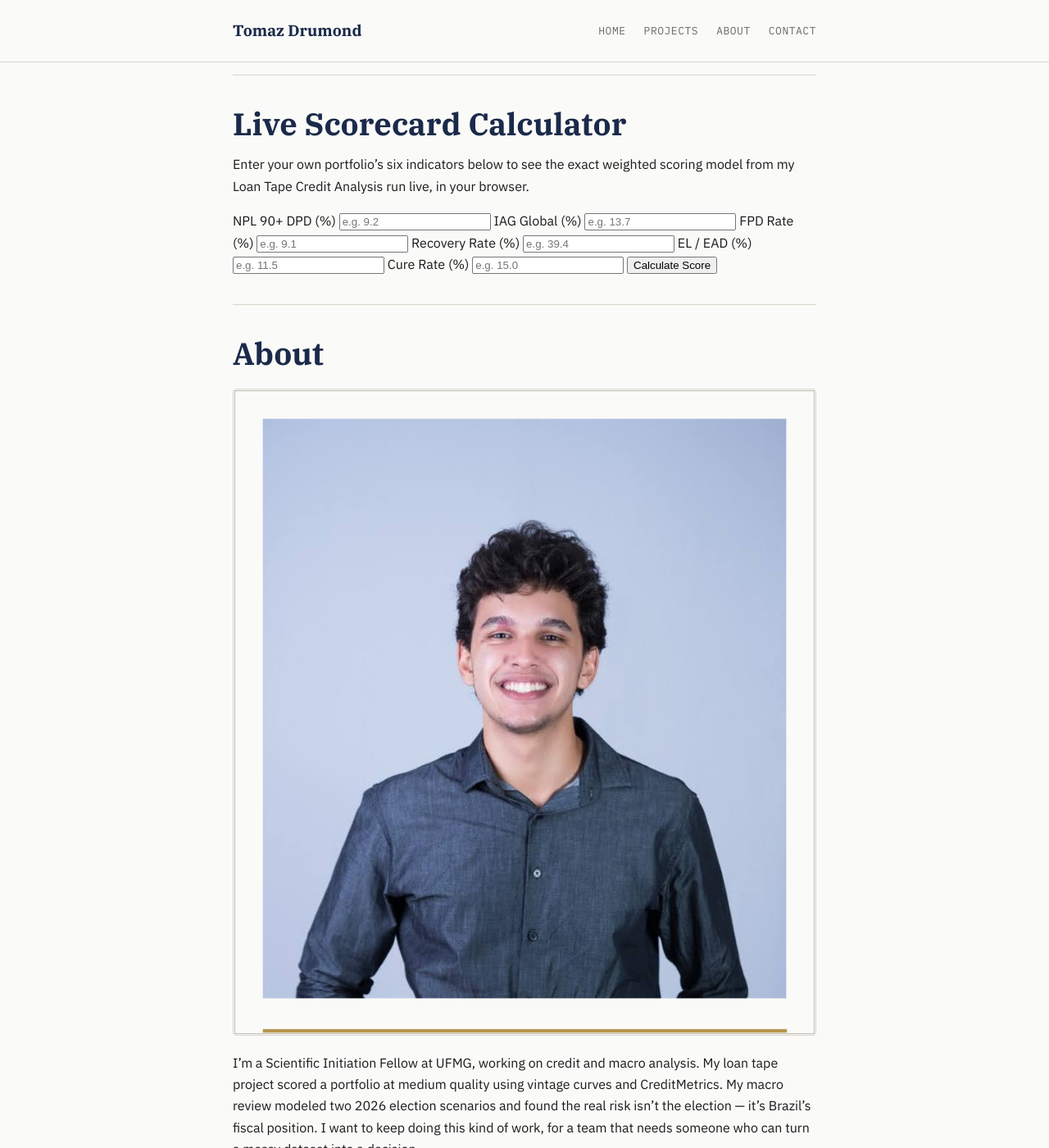
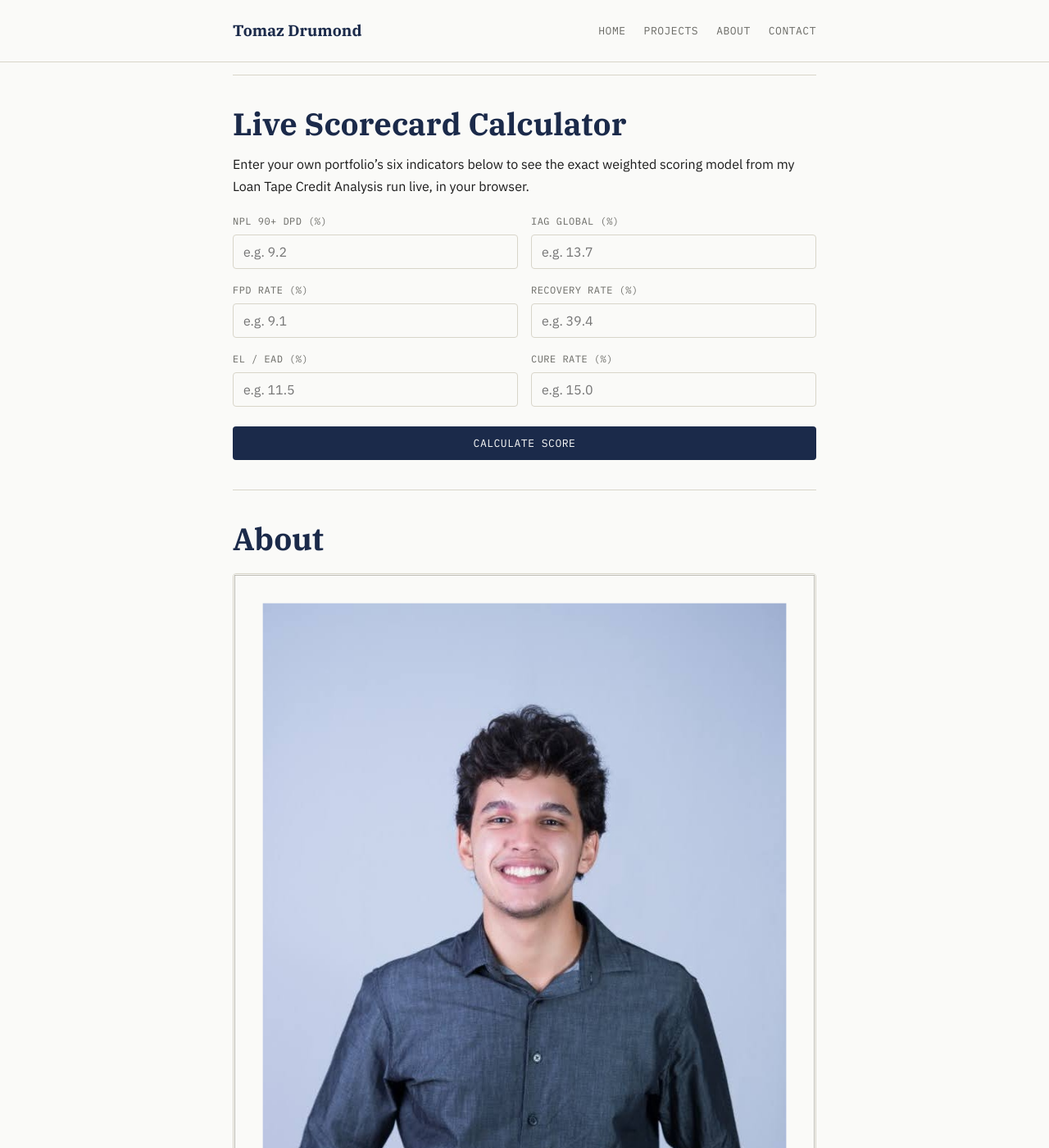
Before and after one commit to TomazDrumond/TomazDrumond.github.io, a Jekyll site: the page built from index.md, in a window 1280 px wide and 1400 px high, scrolled down 2425 px. Shown: the whole window at 82% size. Built offline with Jekyll 4.4.1, drawn with Linux system fonts in a browser that asks for light colours.

Commit message:
Update default.html

```diff
--- a/_layouts/default.html
+++ b/_layouts/default.html
@@ -138,6 +138,70 @@
     .cta-row{ flex-direction:column; gap:10px; }
     a.cta-icon{ width:100%; }
   }
+
+  /* Calculator */
+  .calc-form{
+    display:grid;
+    grid-template-columns:1fr 1fr;
+    gap:16px;
+    margin-top:20px;
+  }
+  .calc-form label{
+    display:flex;
+    flex-direction:column;
+    font-family:'IBM Plex Mono', monospace;
+    font-size:12px;
+    text-transform:uppercase;
+    letter-spacing:.04em;
+    color:var(--muted);
+    gap:6px;
+  }
+  .calc-form input{
+    font-family:'IBM Plex Sans', sans-serif;
+    font-size:16px;
+    padding:10px 12px;
+    border:1px solid var(--rule);
+    border-radius:4px;
+    background:var(--bg);
+    color:var(--ink);
+  }
+  .calc-form button{
+    grid-column:1 / -1;
+    font-family:'IBM Plex Mono', monospace;
+    font-size:13px;
+    text-transform:uppercase;
+    letter-spacing:.04em;
+    padding:12px;
+    background:var(--navy);
+    color:var(--bg);
+    border:none;
+    border-radius:4px;
+    cursor:pointer;
+    margin-top:8px;
+  }
+  .calc-form button:hover{ background:var(--gold); }
+  .calc-result{
+    grid-column:1 / -1;
+    border:1px solid var(--rule);
+    border-radius:4px;
+    padding:20px;
+    margin-top:8px;
+  }
+  .calc-result .score{
+    font-family:'IBM Plex Serif', serif;
+    font-size:40px;
+    font-weight:700;
+    color:var(--navy);
+  }
+  .calc-error{
+    grid-column:1 / -1;
+    color:#8C2A2A;
+    font-size:13px;
+    margin-top:8px;
+  }
+  @media (max-width:600px){
+    .calc-form{ grid-template-columns:1fr; }
+  }
 </style>
 </head>
 <body>
@@ -170,6 +234,61 @@
         }, 350);
       });
     });
+
+    // Scorecard calculator
+    var calcBtn = document.getElementById('calc-submit');
+    if (calcBtn) {
+      calcBtn.addEventListener('click', async function () {
+        const getVal = (id) => parseFloat(document.getElementById(id).value) / 100;
+
+        const payload = {
+          npl: getVal('calc-npl'),
+          iag: getVal('calc-iag'),
+          fpd: getVal('calc-fpd'),
+          recovery: getVal('calc-recovery'),
+          el: getVal('calc-el'),
+          cure: getVal('calc-cure'),
+        };
+
+        const errorBox = document.getElementById('calc-error');
+        const resultBox = document.getElementById('calc-result');
+        errorBox.style.display = 'none';
+        resultBox.style.display = 'none';
+
+        for (const [key, val] of Object.entries(payload)) {
+          if (isNaN(val)) {
+            errorBox.textContent = 'Please fill in all six fields with numbers.';
+            errorBox.style.display = 'block';
+            return;
+          }
+        }
+
+        try {
+          const response = await fetch('https://charming-treacle-5a8219.netlify.app/.netlify/functions/scorecard', {
+            method: 'POST',
+            headers: { 'Content-Type': 'application/json' },
+            body: JSON.stringify(payload),
+          });
+
+          const data = await response.json();
+
+          if (!response.ok) {
+            errorBox.textContent = data.error || 'Something went wrong.';
+            errorBox.style.display = 'block';
+            return;
+          }
+
+          resultBox.innerHTML =
+            '<div class="score">' + data.final_score + ' / 100</div>' +
+            '<div>' + data.verdict + '</div>' +
+            (data.veto_active ? '<div style="color:#8C2A2A;margin-top:6px;">Veto: ' + data.veto_reasons.join(', ') + '</div>' : '');
+          resultBox.style.display = 'block';
+        } catch (err) {
+          errorBox.textContent = 'Could not reach the scoring service: ' + err.message;
+          errorBox.style.display = 'block';
+        }
+      });
+    }
   </script>
 </body>
 </html>
```
